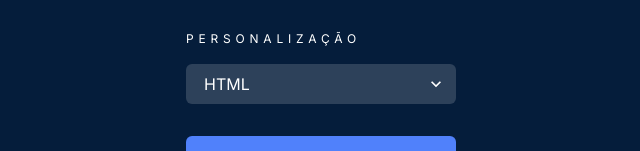
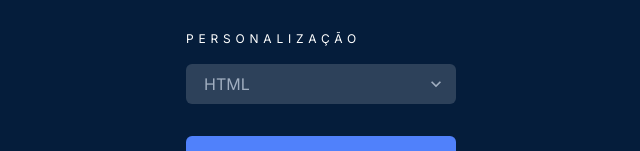
Before and after one commit to jcfreitas2000/alura-challenge-frontend, a Next.js app: page / in a window 1280 px wide. Shown: the part 400-551 px from the top of the page, without its empty margins (274-914 px from the left). Built offline with nearby package versions, Linux system fonts and the light colour scheme.

Commit message:
fixinh select bg color and adding logo and favicon files

```diff
--- a/src/components/Form/Select.tsx
+++ b/src/components/Form/Select.tsx
@@ -13,7 +13,7 @@ export function Select({name, label, options, ...rest}: SelectProps) {
     return (
         <FormControl id={name}>
             {label && <FormLabel fontSize="xs">{label}</FormLabel>}
-            <ChakraSelect variant="filled" bgColor="gray.600" _hover={{bgColor: "gray.600"}} {...rest}>
+            <ChakraSelect variant="filled" bgColor="gray.600" _hover={{bgColor: "gray.600"}} color="gray.400" {...rest}>
                 {options.map(option => (
                     <option key={option.value} value={option.value} style={{color: "#000"}}>{option.label}</option>
                 ))}
--- /dev/null
+++ b/src/components/Header.tsx
@@ -0,0 +1,5 @@
+export function Header() {
+    return (
+        <></>
+    )
+}
--- a/src/pages/_document.tsx
+++ b/src/pages/_document.tsx
@@ -6,6 +6,8 @@ export default class MyComponent extends Document {
             <Html>
                 <Head>
                     <link rel="preconnect" href="https://fonts.gstatic.com"/>
+
+                    <link rel="shortcut icon" href="/public/favicon.svg" />
                     <link href="https://fonts.googleapis.com/css2?family=Inter&display=swap" rel="stylesheet"/>
                 </Head>
                 <body>
```
Also changed, not shown: public/favicon.svg (added), public/images/logo.svg (added).
